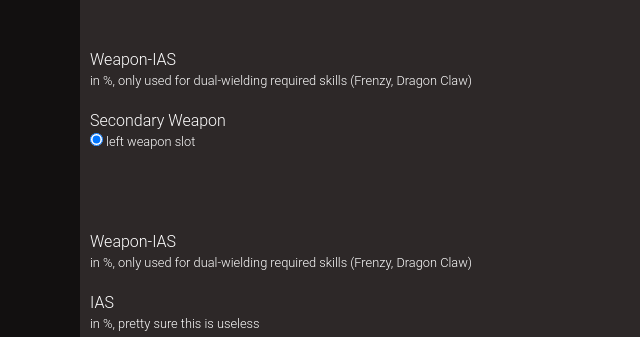
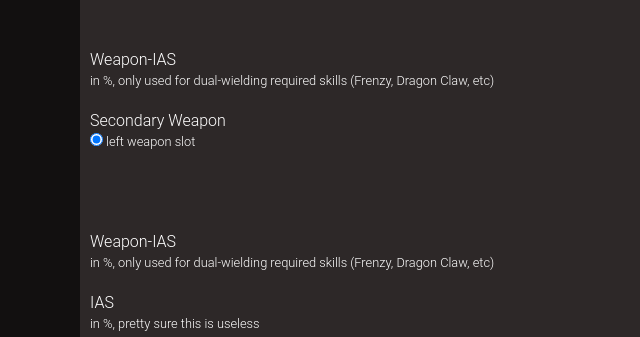
Before and after one commit to Warren1001/MrLlamaSCStreamInfo, a plain HTML site: page IAS Calculator/index.html in a window 1280 px wide. Shown: the part 763-1100 px from the top of the page, 0-640 px from the left. Drawn offline with Linux system fonts and the light colour scheme.

Commit message:
Update index.html

```diff
--- a/IAS Calculator/index.html
+++ b/IAS Calculator/index.html
@@ -55,7 +55,7 @@
           </td>
         </tr>
         <tr>
-          <td>Weapon-IAS<br><small>in %, only used for dual-wielding required skills (Frenzy, Dragon Claw)</small></td>
+          <td>Weapon-IAS<br><small>in %, only used for dual-wielding required skills (Frenzy, Dragon Claw, etc)</small></td>
           <td>
             <select name=wIAS1 size=1 onChange="berechneWerte()"></select>
             <input type=checkbox name=IASstufen onChange="setzeIASstufen()">change interval
@@ -74,7 +74,7 @@
           </td>
         </tr>
         <tr>
-          <td>Weapon-IAS<br><small>in %, only used for dual-wielding required skills (Frenzy, Dragon Claw)</small></td>
+          <td>Weapon-IAS<br><small>in %, only used for dual-wielding required skills (Frenzy, Dragon Claw, etc)</small></td>
           <td><select name=wIAS2 size=1 onChange="berechneWerte()"></select></td>
         </tr>
         <tr>
```
